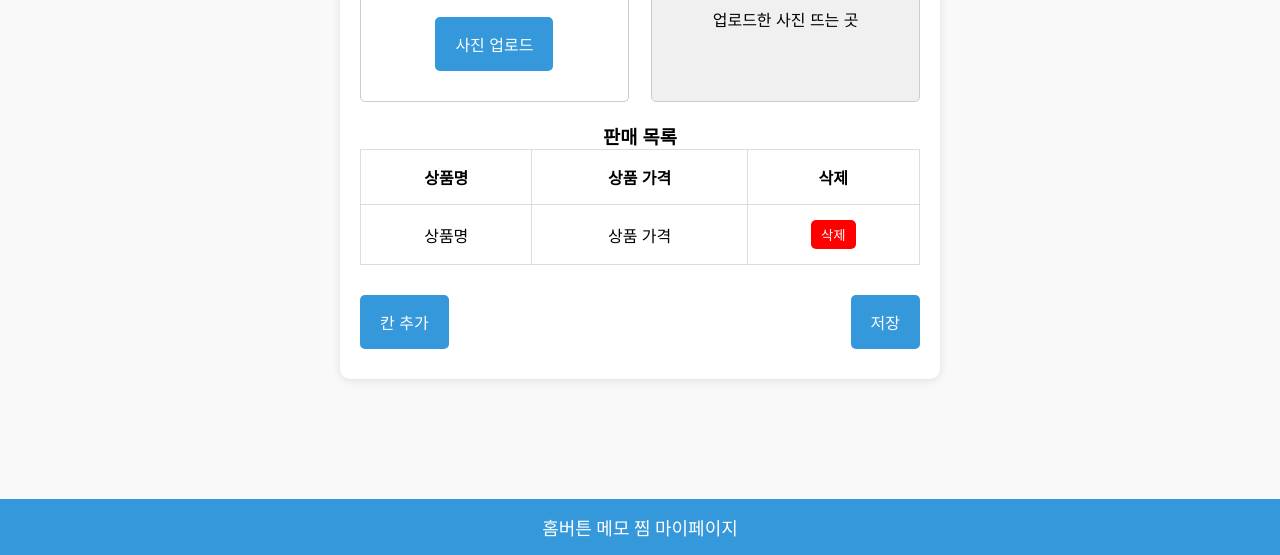
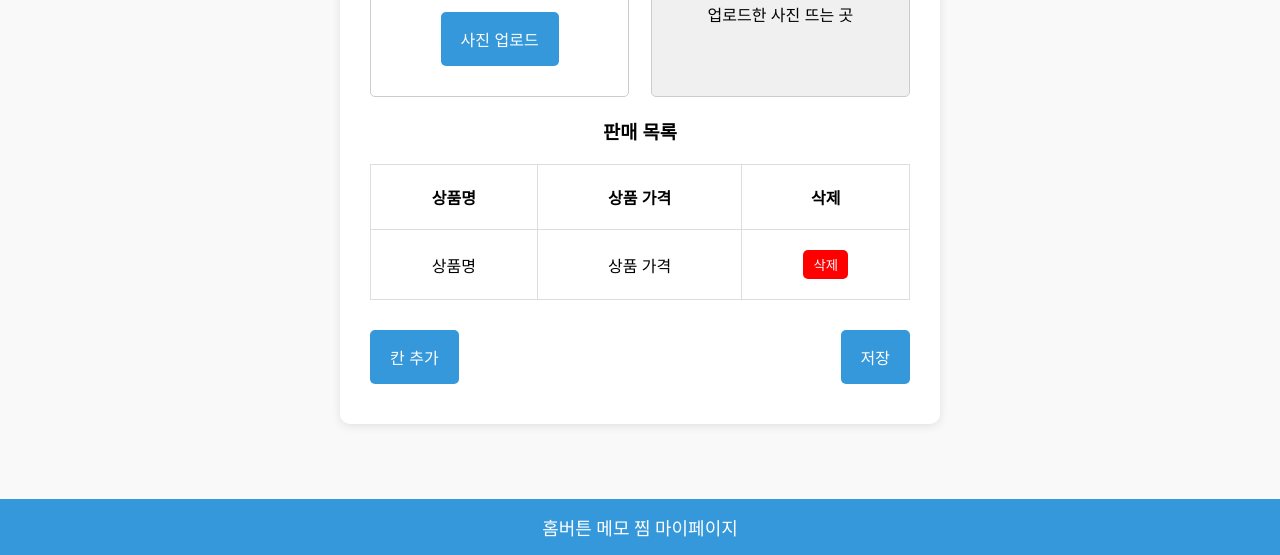
Before and after one commit to bhoon716/smart_market, a website: page html/regimage.html in a window 1280 px wide. Shown: the part 245-800 px from the top of the page. Drawn offline with Linux system fonts and the light colour scheme.

Commit message:
asdfasdf

```diff
--- a/css/cartstyle.css
+++ b/css/cartstyle.css
@@ -78,6 +78,8 @@ h1 {
 
 .edit-btn, .delete-btn {
     padding: 10px;
+    text-align: right;
+    margin-right: 20px;
     border: none;
     cursor: pointer;
     font-size: 1em;
--- a/css/regimagestyle.css
+++ b/css/regimagestyle.css
@@ -16,17 +16,19 @@ body {
 
 .store-container {
     background-color: white;
-    padding: 20px;
+    padding: 30px; /* 패딩을 늘려서 내 매장과 요소들 사이 간격 확보 */
     border-radius: 10px;
     box-shadow: 0 2px 10px rgba(0, 0, 0, 0.1);
-    width: 600px;
+    width: 100%; /* 전체 너비에 맞춰주기 */
+    max-width: 600px; /* 최대 너비 지정 */
+    height: fit-content;
     text-align: center;
 }
 
 .image-section {
     display: flex;
     justify-content: space-between;
-    margin-bottom: 20px;
+    margin-bottom: 20px; /* 간격을 늘림 */
 }
 
 .upload-button, .uploaded-image {
@@ -59,10 +61,11 @@ body {
 table {
     width: 100%;
     border-collapse: collapse;
+    margin-top: 20px; /* 판매 목록과 표 사이에 간격 추가 */
 }
 
 table th, table td {
-    padding: 15px;
+    padding: 20px; /* 셀 간의 간격을 늘림 */
     border: 1px solid #ddd;
     text-align: center;
 }
@@ -99,3 +102,12 @@ footer button {
     cursor: pointer;
     font-size: 18px;
 }
+
+/* 추가된 스타일 */
+h2 {
+    margin-bottom: 30px; /* "내 매장"과 그 아래 요소 간의 간격 추가 */
+}
+
+h3 {
+    margin-bottom: 20px; /* "판매 목록"과 표 사이의 간격 조정 */
+}
--- a/css/storetemplitstyle.css
+++ b/css/storetemplitstyle.css
@@ -11,14 +11,14 @@ body {
     justify-content: center;
     align-items: center;
     min-height: 100vh;
-    padding: 20px;
+
 }
 
 .store-container {
     background-color: white;
     border-radius: 10px;
     padding: 20px;
-    max-width: 900px; /* 가로 너비 확대 */
+    min-width: 400px; /* 가로 너비 확대 */
     box-shadow: 0 2px 10px rgba(0, 0, 0, 0.1);
     text-align: left;
 }
--- a/css/wishliststyle.css
+++ b/css/wishliststyle.css
@@ -70,5 +70,7 @@ footer button {
     border: none;
     color: white;
     cursor: pointer;
-    font-size: 18px;
+    font-size: 20px;
+    margin: 20px;
+    padding: 10px;
 }
```
